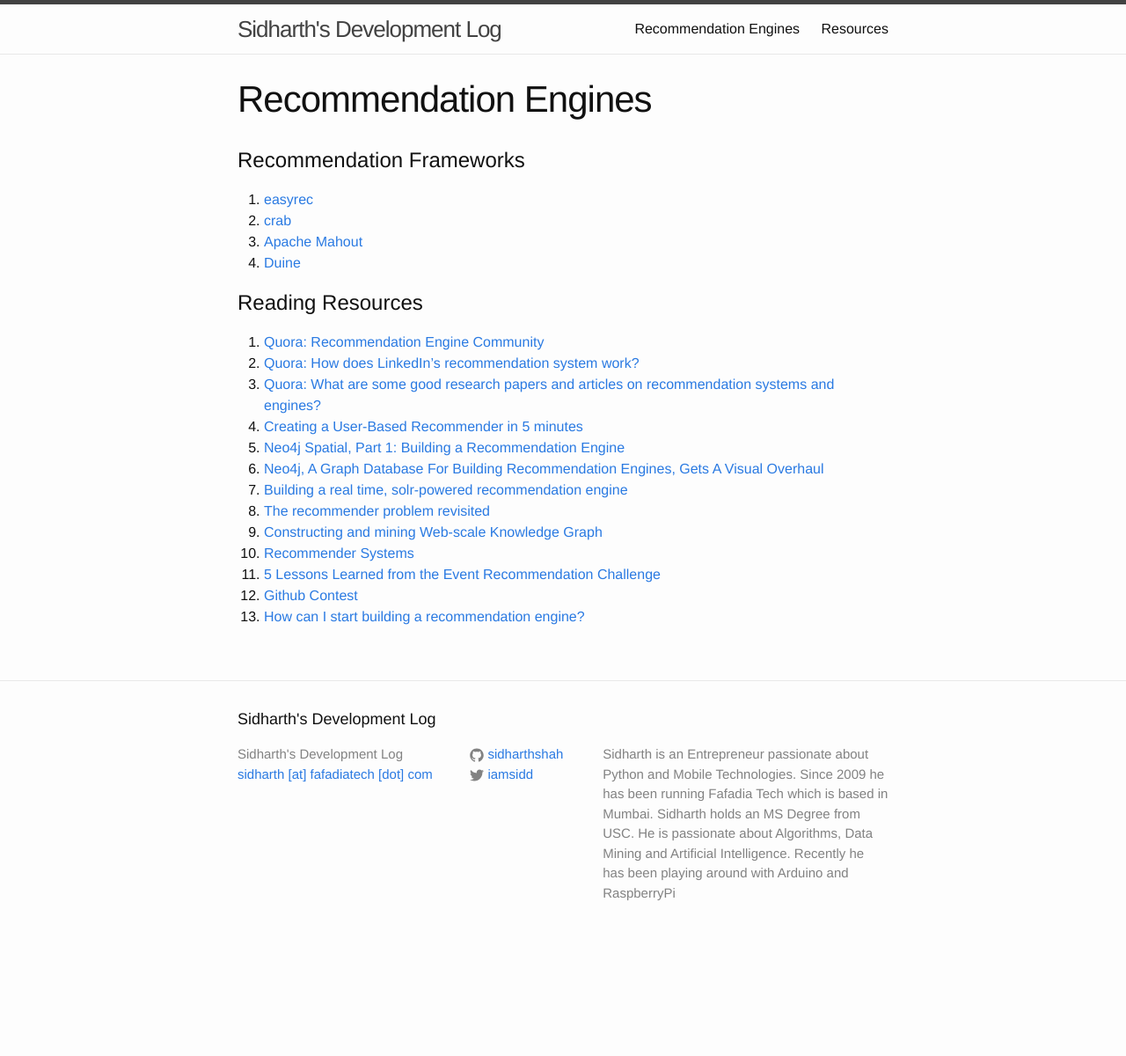
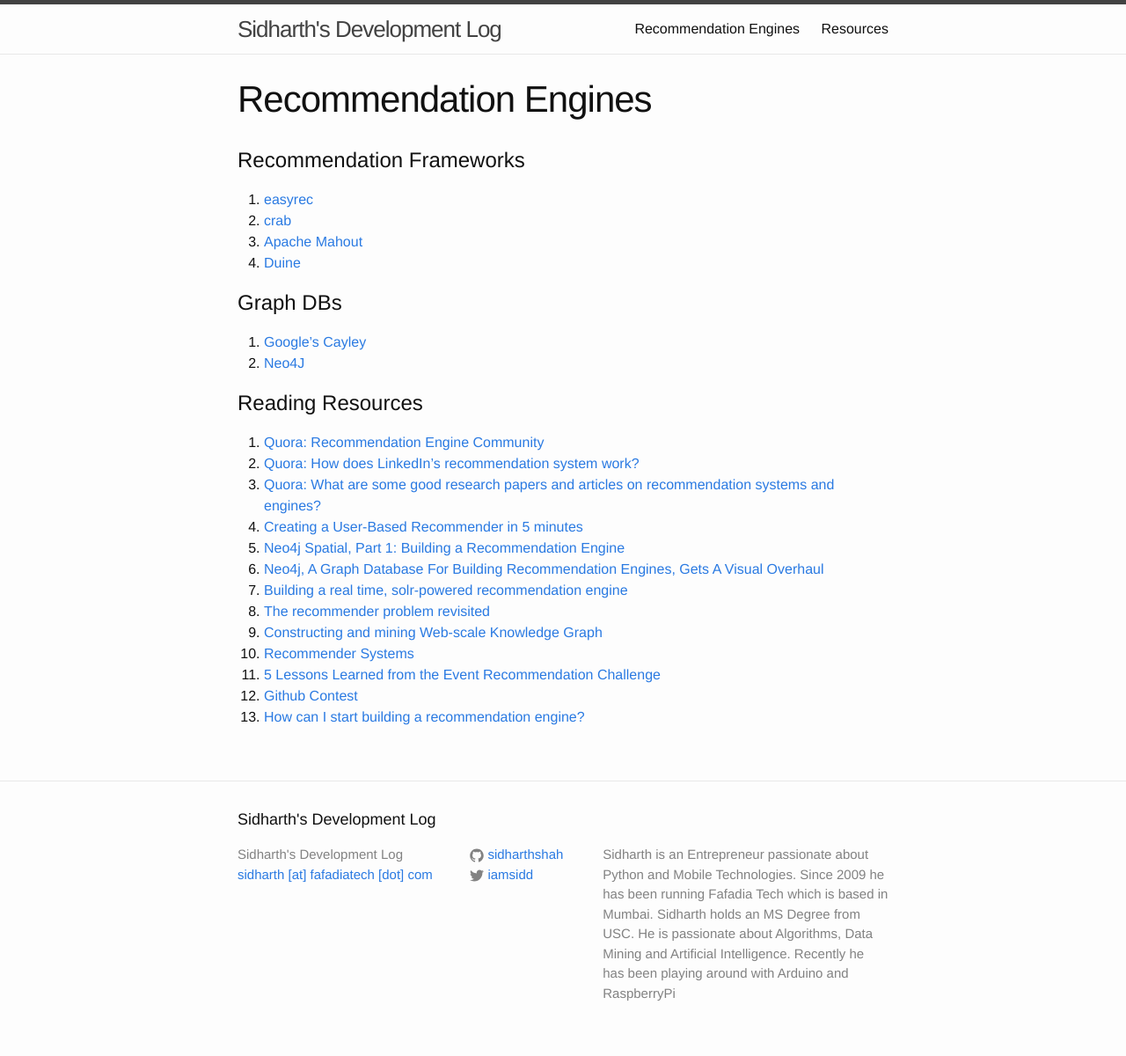
Before and after one commit to sidharthshah/sidharthshah.github.com, a Jekyll site: the page built from recommendations.md, in a window 1280 px wide. Shown: the whole page at 88% size. Built offline with Jekyll 4.4.1, drawn with Linux system fonts in a browser that asks for light colours; before the commit the page ends 1086 px from its top, so only the background shows below that.

Commit message:
added graph db's section

```diff
--- a/recommendations.md
+++ b/recommendations.md
@@ -11,6 +11,11 @@
 2. [crab](https://github.com/muricoca/crab)
 3. [Apache Mahout](https://mahout.apache.org/)
 4. [Duine](http://www.duineframework.org/)
+
+Graph DBs
+=========
+1. [Google's Cayley](https://github.com/google/cayley)
+2. [Neo4J](http://www.neo4j.org/)
 
 Reading Resources
 ====================
```
